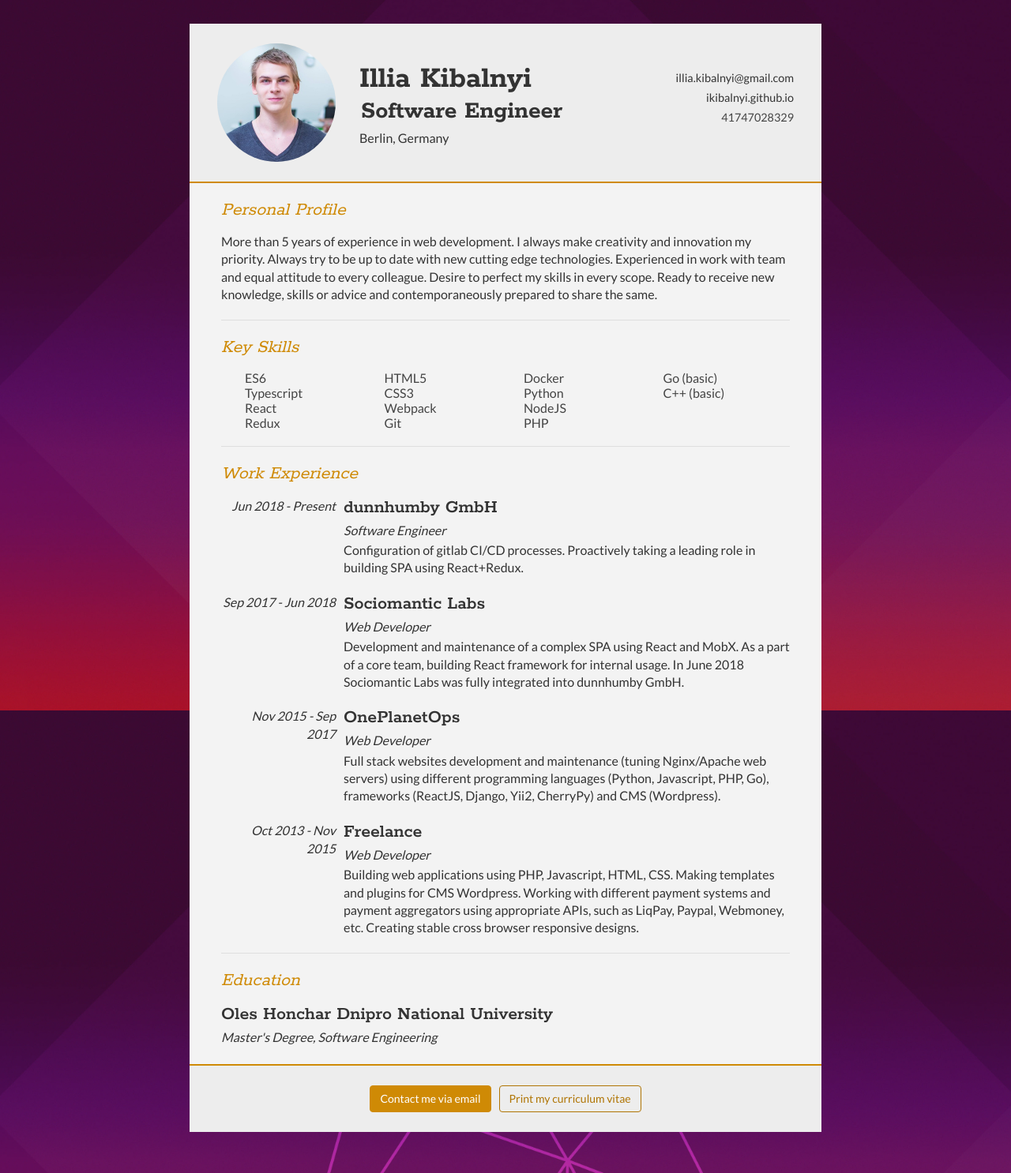
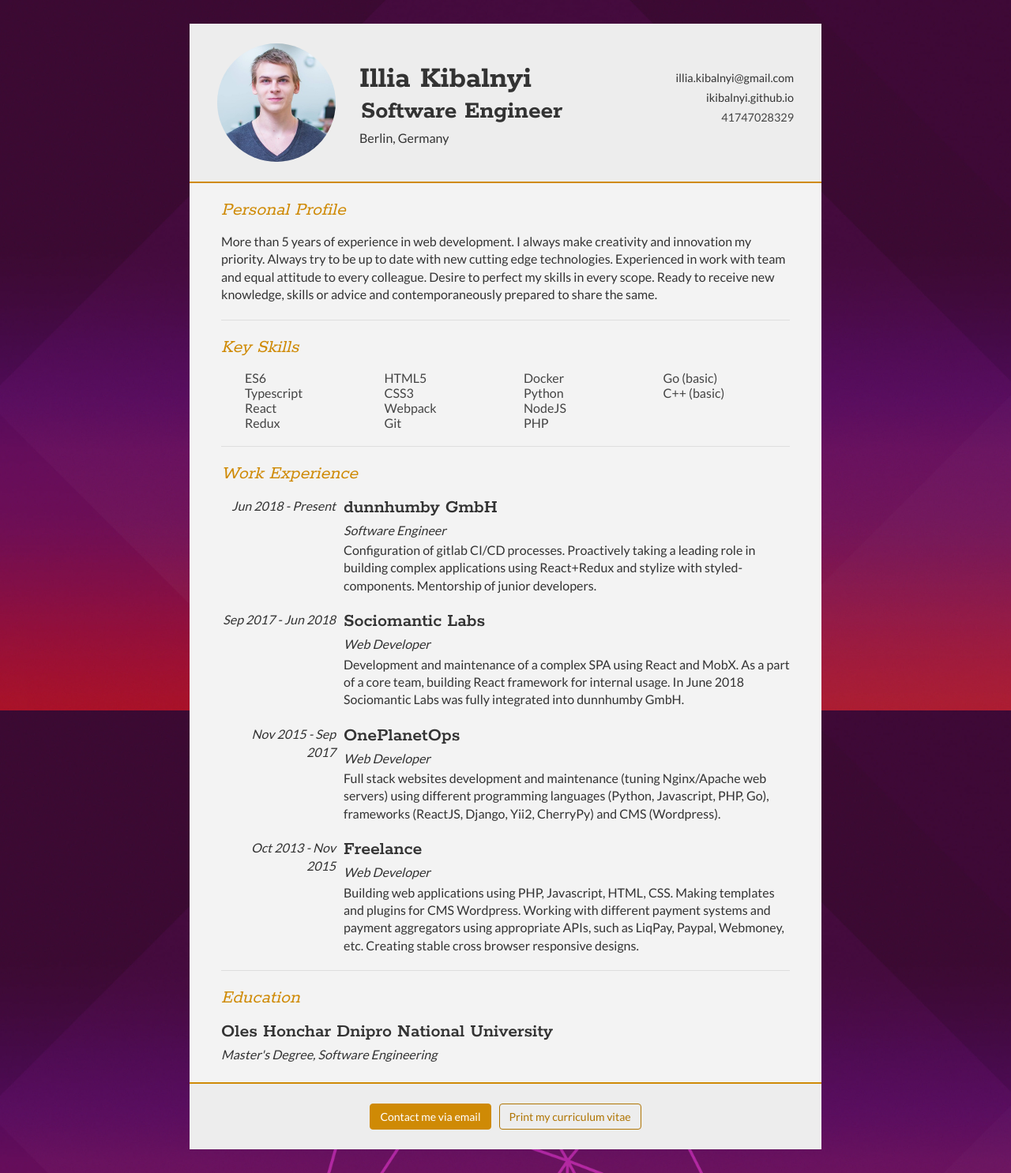
Before and after one commit to ikibalnyi/ikibalnyi.github.io, a Jekyll site: the page built from index.html, in a window 1280 px wide. Shown: the whole page at 79% size. Built offline with Jekyll 4.4.1, drawn with Linux system fonts in a browser that asks for light colours.

Commit message:
Split page by sections

```diff
--- a/_data/experience.yml
+++ b/_data/experience.yml
@@ -4,7 +4,9 @@
   endDate: Present
   description: |
     Configuration of gitlab CI/CD processes.
-    Proactively taking a leading role in building SPA using React+Redux.
+    Proactively taking a leading role in building complex applications
+    using React+Redux and stylize with styled-components.
+    Mentorship of junior developers.
 
 - company: Sociomantic Labs
   position: Web Developer
--- /dev/null
+++ b/_includes/section.html
@@ -0,0 +1,11 @@
+<section id="{{ include.title | slugify }}">
+    <article>
+        <div class="section-title">
+            <h2>{{ include.title }}</h2>
+        </div>
+
+        <div class="section-content">
+            {{ include.content }}
+        </div>
+    </article>
+</section>
--- /dev/null
+++ b/_includes/sections/education.html
@@ -0,0 +1,11 @@
+{% assign headline = include.headline | default: "Education" %}
+{% assign education = include.education[0] %}
+
+{% capture includeContent %}
+<article>
+    <h4>{{ education.university }}</h4>
+    <p class="sub-details">{{ education.degree }}, {{ education.field }}</p>
+</article>
+{% endcapture %}
+
+{%- include section.html title=headline content=includeContent %}
--- /dev/null
+++ b/_includes/sections/experience.html
@@ -0,0 +1,20 @@
+{% assign headline = include.headline | default: "Work Experience" %}
+
+{% capture includeContent %}
+{% for job in include.experience %}
+<article class="job row">
+    <div class="column left-column job-duration">
+        <i class="job-duration">{{ job.startDate }} - {{ job.endDate }}</i>
+    </div>
+    <div class="column description">
+        <h4 class="job-name">{{ job.company }}</h4>
+        <p class="job-name sub-details">{{ job.position }}</p>
+        <p class="job-description">
+            {{ job.description }}
+        </p>
+    </div>
+</article>
+{% endfor %}
+{% endcapture %}
+
+{%- include section.html title=headline content=includeContent %}
--- /dev/null
+++ b/_includes/sections/key-skills.html
@@ -0,0 +1,12 @@
+{% assign headline = include.headline | default: "Key Skills" %}
+
+
+{% capture includeContent %}
+    <ul class="key-skills">
+        {% for skill in include.keySkills %}
+            <li>{{ skill }}</li>
+        {% endfor %}
+    </ul>
+{% endcapture %}
+
+{%- include section.html title=headline content=includeContent %}
--- a/assets/css/style.scss
+++ b/assets/css/style.scss
@@ -85,14 +85,14 @@ section:last-child {
     padding-top: 20px;
 }
 
-#work-experience-section .left-column {
+#work-experience .left-column {
     flex-basis: 27%;
     text-align: right;
     padding-right: 10px;
     min-width: 155px;
 }
 
-#work-experience-section .job-duration {
+#work-experience .job-duration {
     line-height: 23px;
 }
 
--- a/index.html
+++ b/index.html
@@ -1,15 +1,11 @@
 ---
-layout: home
+layout: default
 ---
 
+{%- include header.html %}
+
 <main id="main-area">
-    <section>
-        <article>
-            <div class="section-title">
-                <h2>Personal Profile</h2>
-            </div>
-
-            <div class="section-content">
+    {% capture summary%}
         <p>
             More than 5 years of experience in web development.
             I always make creativity and innovation my priority.
@@ -18,57 +14,15 @@ layout: home
             Desire to perfect my skills in every scope. Ready to receive new knowledge,
             skills or advice and contemporaneously prepared to share the same.
         </p>
-            </div>
-        </article>
-    </section>
+    {% endcapture %}
 
-    <section>
-        <div class="section-title">
-            <h2>Key Skills</h2>
-        </div>
+    {%- include section.html title="Personal Profile" content=summary %}
 
-        <div class="section-content">
-            <ul class="key-skills">
-                {% for skill in site.data.about.keySkills %}
-                    <li>{{ skill }}</li>
-                {% endfor %}
-            </ul>
-        </div>
-    </section>
+    {%- include sections/key-skills.html keySkills=site.data.about.keySkills %}
 
-    <section id="work-experience-section">
-        <div class="section-title">
-            <h2>Work Experience</h2>
-        </div>
+    {%- include sections/experience.html experience=site.data.experience %}
 
-        <div class="section-content">
-            {% for job in site.data.experience %}
-                <article class="job row">
-                    <div class="column left-column job-duration">
-                        <i class="job-duration">{{ job.startDate }} - {{ job.endDate }}</i>
-                    </div>
-                    <div class="column description">
-                        <h4 class="job-name">{{ job.company }}</h4>
-                        <p class="job-name sub-details">{{ job.position }}</p>
-                        <p class="job-description">
-                            {{ job.description }}
-                        </p>
-                    </div>
-                </article>
-            {% endfor %}
-        </div>
-    </section>
+    {%- include sections/education.html education=site.data.education %}
+</main>
 
-    <section>
-        <div class="section-title">
-            <h2>Education</h2>
-        </div>
-
-        <div class="section-content">
-            <article>
-                <h4>{{ site.data.education[0].university }}</h4>
-                <p class="sub-details">{{ site.data.education[0].degree }}, {{ site.data.education[0].field }}</p>
-            </article>
-        </div>
-    </section>
-</main>
+{%- include footer.html %}
```
Also changed, not shown: _layouts/home.html (deleted, +0 -9 lines). Lines whose indentation alone changed are shown as unchanged.
